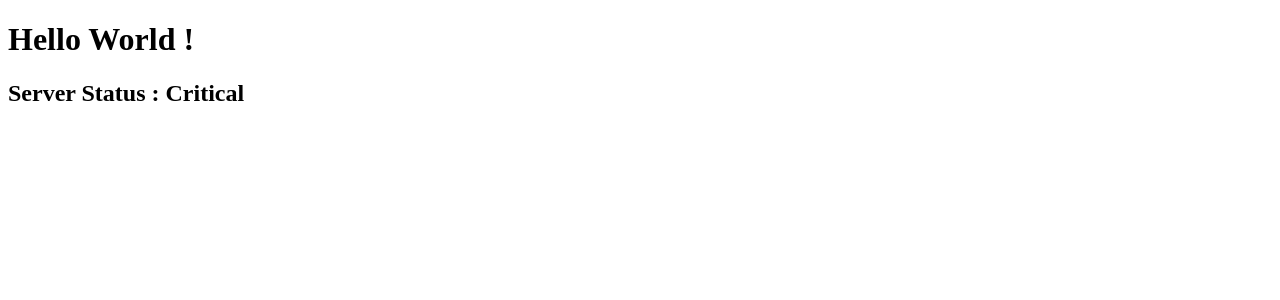
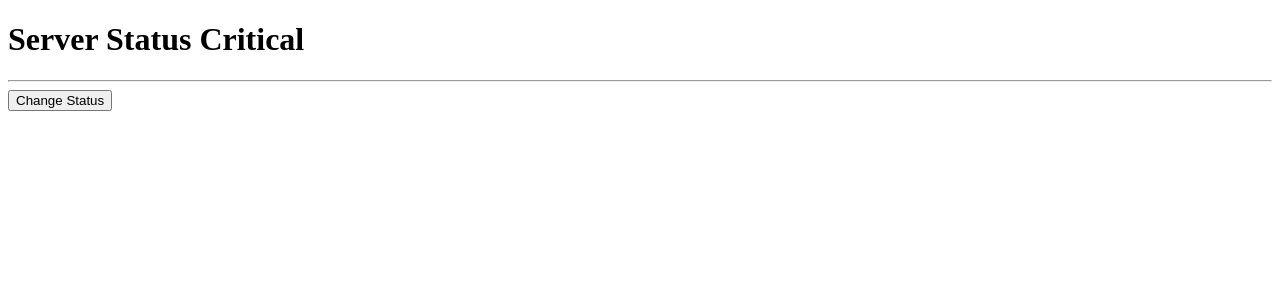
Before and after one commit to smarigowda/vuejs-cli-udemy, a Vue app: page / in a window 1280 px wide. Shown: the top 300 px of the page. Built offline with nearby package versions, Linux system fonts and the light colour scheme.

Commit message:
first vue component, global

```diff
--- a/src/App.vue
+++ b/src/App.vue
@@ -1,20 +1,8 @@
 <template>
-  <div>
-    <h1>Hello World !</h1>
-    <h2>Server Status : {{ status }}</h2>
-  </div>
+  <app-server-status></app-server-status>
 </template>
 
-<script>
-export default {
-  data: function() {
-    return {
-      status: "Critical"
-    }
-  }
-}
-</script>
-
+<script></script>
 
 <style lang="scss">
 #app {
--- /dev/null
+++ b/src/Home.vue
@@ -0,0 +1,22 @@
+<template>
+  <div>
+    <h1>Server Status {{ status }}</h1>
+    <hr>
+    <button @click="changeStatus">Change Status</button>
+  </div>
+</template>
+
+<script>
+export default {
+  data: function() {
+    return {
+      status: 'Critical'
+    }
+  },
+  methods: {
+    changeStatus () {
+      this.status = 'Normal'
+    }
+  }
+}
+</script>
--- a/src/main.js
+++ b/src/main.js
@@ -1,7 +1,10 @@
 import Vue from "vue";
 import App from "./App.vue";
+import Home from "./Home.vue";
 
 Vue.config.productionTip = false;
+
+Vue.component('app-server-status', Home);
 
 new Vue({
   render: h => h(App)
```
